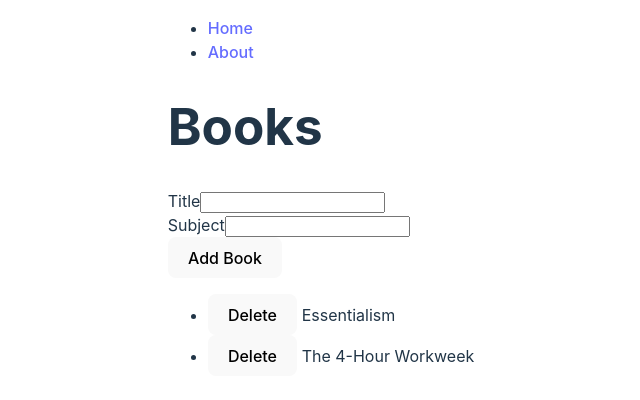
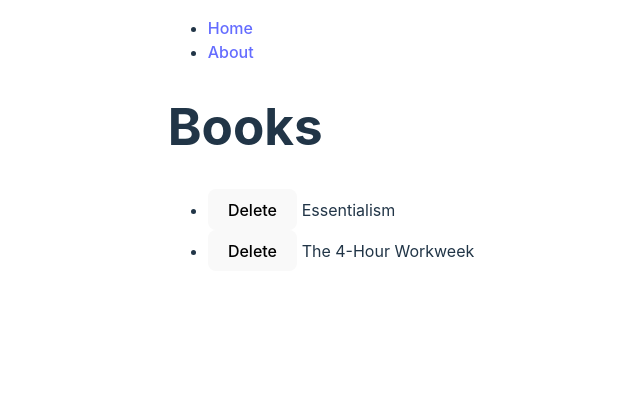
Before and after one commit to coryhouse/oberhaching-react, a React (Vite) app: page / in a window 1280 px wide. Shown: the top 400 px of the page, without its empty margins (319-959 px from the left). Built offline with nearby package versions, Linux system fonts and the light colour scheme.

Commit message:
Lift state

```diff
--- /dev/null
+++ b/src/App.tsx
@@ -0,0 +1,53 @@
+import React, { useState } from "react";
+import { BrowserRouter, Link, Route, Routes } from "react-router-dom";
+import About from "./About";
+import Books from "./Books";
+import PageNotFound from "./PageNotFound";
+import { Book } from "./types/Book.types";
+
+let initialBooks: Book[] = [
+  {
+    id: 1,
+    title: "Essentialism",
+    subject: "Productivity",
+  },
+  {
+    id: 2,
+    title: "The 4-Hour Workweek",
+    subject: "Productivity",
+  },
+];
+
+export default function App() {
+  const [books, setBooks] = useState(initialBooks);
+
+  return (
+    <React.StrictMode>
+      <BrowserRouter>
+        <header>
+          <nav>
+            <ul>
+              <li>
+                <Link to="/">Home</Link>
+              </li>
+              <li>
+                <Link to="/about">About</Link>
+              </li>
+            </ul>
+          </nav>
+        </header>
+
+        <main>
+          <Routes>
+            <Route
+              path="/"
+              element={<Books books={books} setBooks={setBooks} />}
+            />
+            <Route path="/about" element={<About />} />
+            <Route path="*" element={<PageNotFound />} />
+          </Routes>
+        </main>
+      </BrowserRouter>
+    </React.StrictMode>
+  );
+}
--- a/src/Books.tsx
+++ b/src/Books.tsx
@@ -1,35 +1,11 @@
-import { useState } from "react";
+import { Book } from "./types/Book.types";
 
-interface Book {
-  id: number;
-  title: string;
-  subject: string;
-}
-
-type NewBook = Omit<Book, "id">;
-
-let initialBooks: Book[] = [
-  {
-    id: 1,
-    title: "Essentialism",
-    subject: "Productivity",
-  },
-  {
-    id: 2,
-    title: "The 4-Hour Workweek",
-    subject: "Productivity",
-  },
-];
-
-const newBook: NewBook = {
-  title: "",
-  subject: "",
+type BookProps = {
+  books: Book[];
+  setBooks: React.Dispatch<React.SetStateAction<Book[]>>;
 };
 
-export default function Books() {
-  const [books, setBooks] = useState(initialBooks);
-  const [book, setBook] = useState(newBook);
-
+export default function Books({ books, setBooks }: BookProps) {
   // Keeping here for reference
   // function renderBook(book: Book) {
   //   return <li key={book.id}>{book.title}</li>;
@@ -63,50 +39,9 @@ export default function Books() {
     );
   }
 
-  function onSubmit(event: React.FormEvent<HTMLFormElement>) {
-    event.preventDefault(); // Prevent page reload.
-    setBooks([
-      ...books,
-      // HACK: This is not a good way to generate a unique id
-      { title: book.title, subject: book.subject, id: books.length + 1 },
-    ]);
-    // Reset form after submit
-    setBook(newBook);
-  }
-
-  function onChange(event: React.ChangeEvent<HTMLInputElement>) {
-    setBook((currentBook) => ({
-      ...currentBook,
-      // Computed property name using the input's id.
-      [event.target.id]: event.target.value,
-    }));
-  }
-
   return (
     <>
       <h1>Books</h1>
-      <form onSubmit={onSubmit}>
-        <div>
-          <label htmlFor="title">Title</label>
-          <input
-            type="text"
-            id="title"
-            onChange={onChange}
-            value={book.title}
-          />
-        </div>
-
-        <div>
-          <label htmlFor="subject">Subject</label>
-          <input
-            type="text"
-            id="subject"
-            onChange={onChange}
-            value={book.subject}
-          />
-        </div>
-        <button type="submit">Add Book</button>
-      </form>
       {renderBooks()}
     </>
   );
--- a/src/main.tsx
+++ b/src/main.tsx
@@ -1,34 +1,7 @@
-import React from "react";
 import ReactDOM from "react-dom/client";
-import { BrowserRouter, Link, Route, Routes } from "react-router-dom";
-import About from "./About";
-import Books from "./Books";
+import App from "./App";
 import "./index.css";
-import PageNotFound from "./PageNotFound";
 
 ReactDOM.createRoot(document.getElementById("root") as HTMLElement).render(
-  <React.StrictMode>
-    <BrowserRouter>
-      <header>
-        <nav>
-          <ul>
-            <li>
-              <Link to="/">Home</Link>
-            </li>
-            <li>
-              <Link to="/about">About</Link>
-            </li>
-          </ul>
-        </nav>
-      </header>
-
-      <main>
-        <Routes>
-          <Route path="/" element={<Books />} />
-          <Route path="/about" element={<About />} />
-          <Route path="*" element={<PageNotFound />} />
-        </Routes>
-      </main>
-    </BrowserRouter>
-  </React.StrictMode>
+  <App />
 );
```
Also changed, not shown: src/ManageBook.tsx (added, +55 -0 lines), src/types/Book.types.ts (added, +7 -0 lines).
